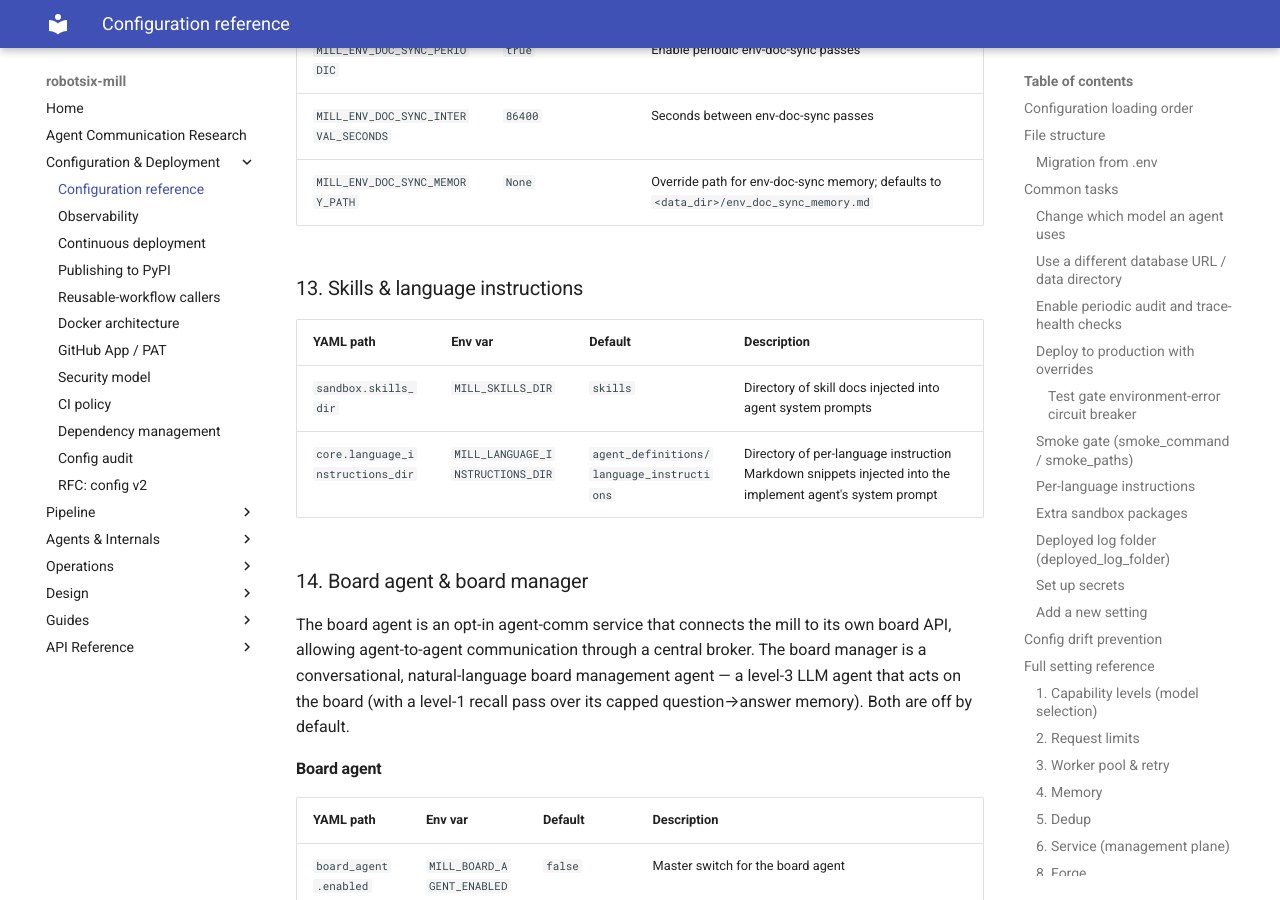
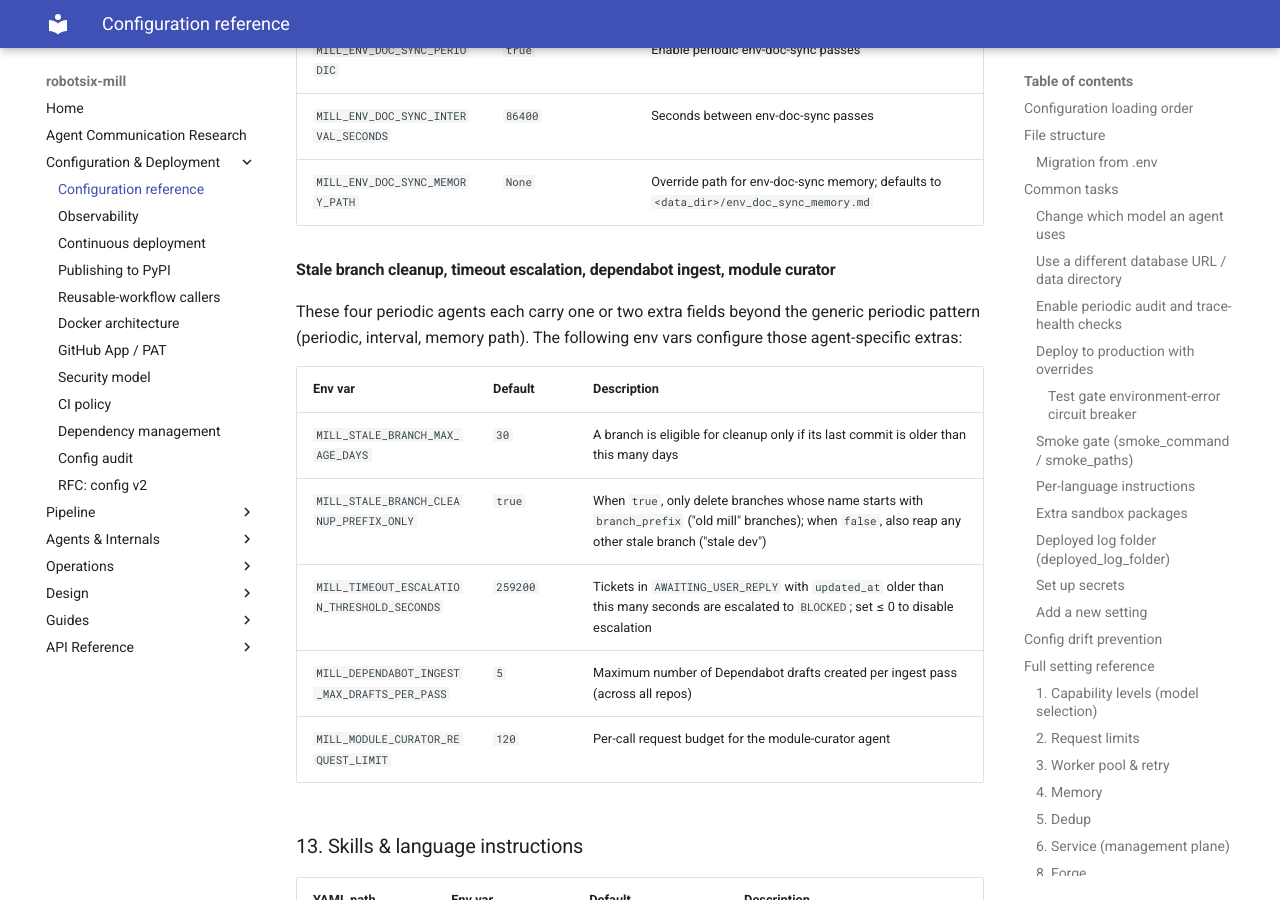
Before and after one commit to damien-robotsix/robotsix-mill, an MkDocs documentation site: the page built from docs/configuration.md, in a window 1280 px wide and 900 px high, scrolled down 32737 px. Built offline with MkDocs 1.6.1 and Material for MkDocs 9.7.7, drawn with Linux system fonts in a browser that asks for light colours.

Commit message:
mill: env doc sync: missing-from-docs — MILL_STALE_BRANCH_CLEANUP_*, MILL_TIMEOUT_ESCALATION_THRESHOLD_SECONDS, MILL_DEPENDABOT_INGEST_MAX_DRAFTS_PER_PASS, MILL_MODULE_CURATOR_REQUEST_LIMIT (5 env vars) (20260627T205954Z-env-doc-sync-missing-from-docs-mill-stal-8c59)

```diff
--- a/docs/configuration.md
+++ b/docs/configuration.md
@@ -795,6 +795,18 @@ and as environment variables:
 | `MILL_ENV_DOC_SYNC_INTERVAL_SECONDS` | `86400` | Seconds between env-doc-sync passes |
 | `MILL_ENV_DOC_SYNC_MEMORY_PATH` | `None` | Override path for env-doc-sync memory; defaults to `<data_dir>/env_doc_sync_memory.md` |
 
+#### Stale branch cleanup, timeout escalation, dependabot ingest, module curator
+
+These four periodic agents each carry one or two extra fields beyond the generic periodic pattern (periodic, interval, memory path). The following env vars configure those agent-specific extras:
+
+| Env var | Default | Description |
+|---------|---------|-------------|
+| `MILL_STALE_BRANCH_MAX_AGE_DAYS` | `30` | A branch is eligible for cleanup only if its last commit is older than this many days |
+| `MILL_STALE_BRANCH_CLEANUP_PREFIX_ONLY` | `true` | When `true`, only delete branches whose name starts with `branch_prefix` ("old mill" branches); when `false`, also reap any other stale branch ("stale dev") |
+| `MILL_TIMEOUT_ESCALATION_THRESHOLD_SECONDS` | `259200` | Tickets in `AWAITING_USER_REPLY` with `updated_at` older than this many seconds are escalated to `BLOCKED`; set ≤ 0 to disable escalation |
+| `MILL_DEPENDABOT_INGEST_MAX_DRAFTS_PER_PASS` | `5` | Maximum number of Dependabot drafts created per ingest pass (across all repos) |
+| `MILL_MODULE_CURATOR_REQUEST_LIMIT` | `120` | Per-call request budget for the module-curator agent |
+
 ### 13. Skills & language instructions
 
 | YAML path | Env var | Default | Description |
```
Also changed, not shown: CHANGELOG.md (+4 -0 lines).
